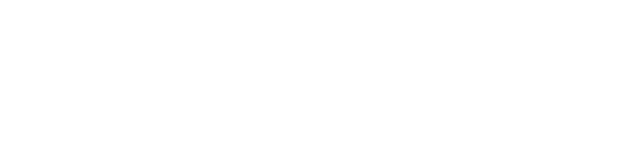
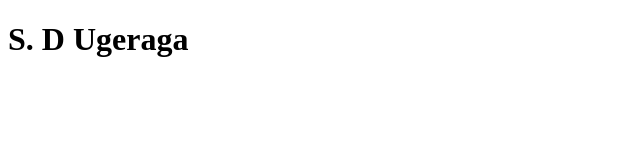
Before and after one commit to DanielDA95/S.D-Ugeraga, a plain HTML site: page index.html in a window 1280 px wide. Shown: the whole page, without its empty margins (0-640 px from the left). Drawn offline with Linux system fonts and the light colour scheme.

Commit message:
Creacion de archivo contacto.html

```diff
--- a/index.html
+++ b/index.html
@@ -3,9 +3,9 @@
 <head>
     <meta charset="UTF-8">
     <meta name="viewport" content="width=device-width, initial-scale=1.0">
-    <title></title>
+    <title>Pagina Web S.D Ugeraga</title>
 </head>
 <body>
-
+    <h1>S. D Ugeraga</h1>
 </body>
 </html>
```
Also changed, not shown: contacto.html (added).
